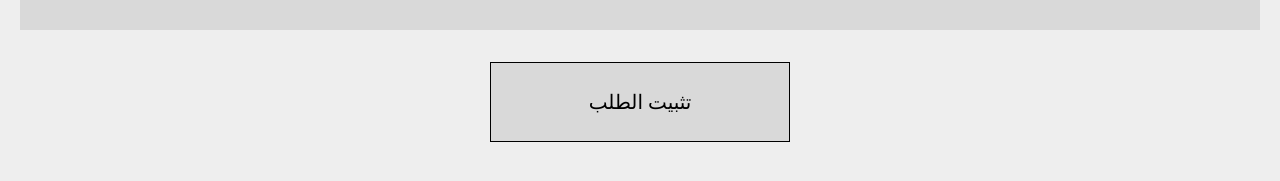
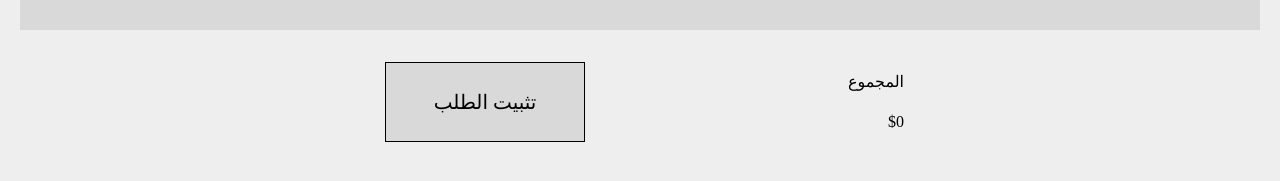
Before and after one commit to Ahmed-Amer7/Mohamed-Watches, a React (Vite) app: page /cart in a window 1280 px wide. Shown: the part 517-698 px from the top of the page. Built offline with nearby package versions, Linux system fonts and the light colour scheme; no server answers; a web font is replaced by a local one.

Commit message:
added total price and fixed quantity

```diff
--- a/src/pages/cart.tsx
+++ b/src/pages/cart.tsx
@@ -4,6 +4,8 @@ import CartItem from "../components/CartItem";
 import { useGetWatches } from "../services/watches";
 
 function Cart() {
+    const [totalPrice, setTotalPrice] = useState(0);
+
     const [name, setName] = useState("");
     const [isNameFocused, setIsNameFocused] = useState(false);
 
@@ -60,7 +62,7 @@ function Cart() {
             <p><strong>Email:</strong> ${email}</p>
             <h3>Items:</h3>
             <ul>
-            ${cartItems.map(item => `<li>${item.title} (Qty: ${item.quantity})</li>`).join("")}
+            ${cartItems.map(item => `<li>${item.title}</li>`).join("")}
             </ul>
         `;
 
@@ -133,6 +135,9 @@ function Cart() {
             // Filter watches to only those in cart
             const itemsInCart = watches.filter(watch => cartIds.includes(watch._id));
             setCartItems(itemsInCart);
+
+            const total = itemsInCart.reduce((acc, item) => acc + (item.price || 0), 0);
+            setTotalPrice(total);
         }
     }, [watches]);
 
@@ -216,8 +221,14 @@ function Cart() {
             {/* Button */}
 
             <div className="w-full flex justify-center mt-8">
-                <div onClick={handlePlaceOrder} className="cursor-pointer w-[300px] h-[80px] bg-[#D9D9D9] flex justify-center items-center border-[1px] active:bg-[#AAAAAA] transition duration-200">
-                    <span className="font-primary text-[20px]">تثبيت الطلب</span>
+                <div className="w-[250px] flex justify-center">
+                    <div onClick={handlePlaceOrder} className="cursor-pointer w-[200px] h-[80px] bg-[#D9D9D9] flex justify-center items-center border-[1px] active:bg-[#AAAAAA] transition duration-200">
+                        <span className="font-primary text-[20px]">تثبيت الطلب</span>
+                    </div>
+                </div>
+                <div className="w-[25%] h-[80px] flex flex-col gap-4 justify-center items-end pr-4">
+                    <span className="font-primary">المجموع</span>
+                    <span className="font-primary">${totalPrice.toLocaleString()}</span>
                 </div>
             </div>
         </div>
```
